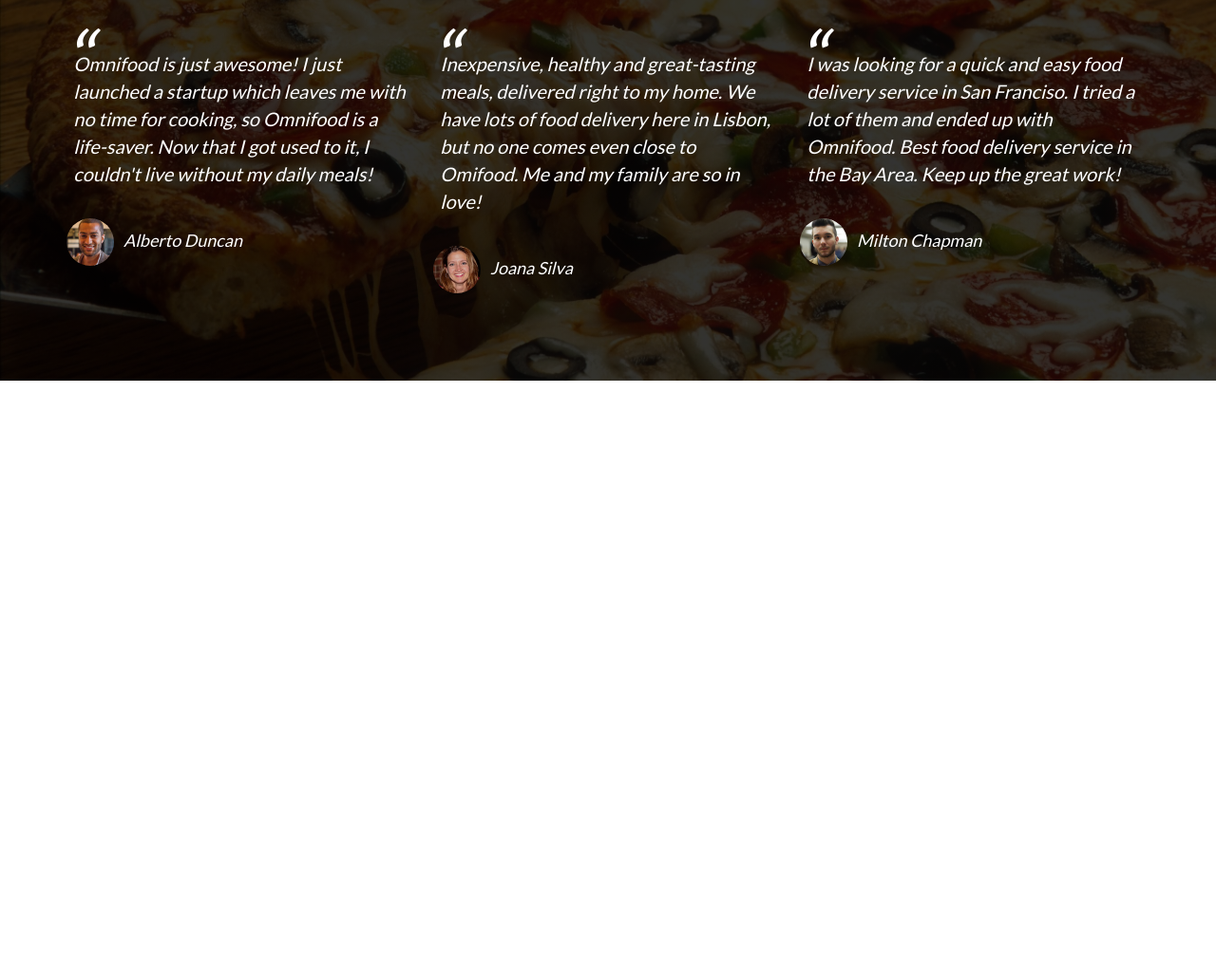
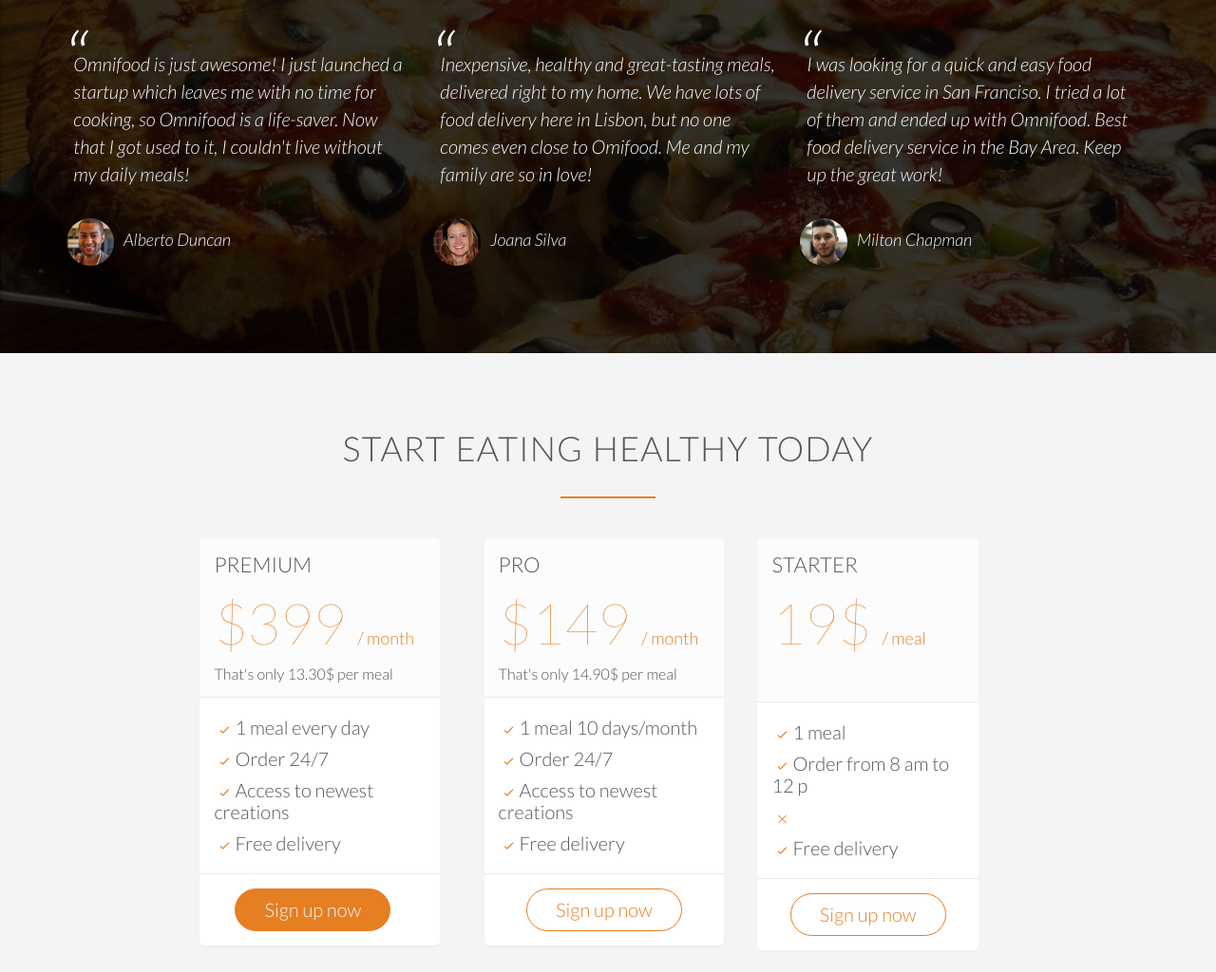
Before and after one commit to shaweii/Omnifood.github.io, a plain HTML site: page index.html in a window 1280 px wide. Shown: the part 3549-4573 px from the top of the page at 95% size. Before the commit the page ends 3950 px from the top, so only its background shows below. Drawn offline with Linux system fonts and the light colour scheme; files whose address does not match are found by name.

Commit message:
Plans box

```diff
--- a/Resource/css/style.css
+++ b/Resource/css/style.css
@@ -368,3 +368,55 @@ cite img{
     margin-right: 10px;
     vertical-align: middle;
 }
+/* PLANS */
+.section-plans{
+background-color: #f4f4f4;
+}
+
+.plan-box{
+    background-color: #fff;
+    border-radius: 5px;
+    width: 90%;
+    margin-left: 50%;
+    box-shadow: 0 2px 2px #efefef;
+}
+
+.plan-box div{
+    padding: 15px;
+    border-bottom: 1px solid #e8e8e8;
+}
+
+.plan-box div:first-child{
+    background-color: #fcfcfc;
+    border-top-left-radius: 5px;
+    border-top-right-radius: 5px;
+}
+
+.plan-box div:last-child{
+    text-align: center;
+    border: none;
+}
+
+.plan-price{
+    font-size: 300%;
+    margin-bottom: 10px;
+    font-weight: 100;
+    color: #e67e22;
+}
+
+.plan-price span{
+font-size: 30%;
+font-weight: 300;
+}
+
+.plan-price-meal{
+    font-size: 80%;
+}
+
+.plan-box ul{
+    list-style: none;
+}
+
+.plan-box ul li{
+    padding: 5px 0;
+}
--- a/index.html
+++ b/index.html
@@ -9,7 +9,7 @@
     <link rel="stylesheet" href="Vendors/css/grid.css">
     <link rel="stylesheet" href="Vendors/css/ionicons.min.css">
     <link rel="stylesheet" href="Resource/css/style.css">
-    <link href='http://fonts.googleapis.com/css?family=Lato&subset=latin,latin-ext' rel='stylesheet' type='text/css'>
+    <link href="https://fonts.googleapis.com/css?family=Lato:100,300,400,300italic" rel="stylesheet" type="text/css">
     <title>Omnifood</title>
 </head>
 
@@ -259,6 +259,76 @@
             </div>
         </div>
     </section>
+
+    <section class="section-plans">
+        <div class="row">
+            <h2>Start eating healthy today</h2>
+        </div>
+        <div class="row">
+            <div class="col apn-1-of-3">
+                <div class="plan-box">
+                    <div>
+                        <h3>Premium</h3>
+                        <p class="plan-price">$399 <span>/ month</span></p>
+                        <p class="plan-price-meal">That's only 13.30$ per meal</p>
+                    </div>
+                    <div>
+                        <ul>
+                            <li><i class="ion-ios-checkmark-empty icon-small"></i>1 meal every day</li>
+                            <li><i class="ion-ios-checkmark-empty icon-small"></i>Order 24/7</li>
+                            <li><i class="ion-ios-checkmark-empty icon-small"></i>Access to newest creations</li>
+                            <li><i class="ion-ios-checkmark-empty icon-small"></i>Free delivery</li>
+                        </ul>
+                    </div>
+                    <div>
+                        <a href="#" class="btn btn-full">Sign up now</a>
+                    </div>
+                </div>
+            </div>
+
+            <div class="col apn-1-of-3">
+                <div class="plan-box">
+                    <div>
+                        <h3>Pro</h3>
+                        <p class="plan-price">$149 <span>/ month</span></p>
+                        <p class="plan-price-meal">That's only 14.90$ per meal</p>
+                    </div>
+                    <div>
+                        <ul>
+                            <li><i class="ion-ios-checkmark-empty icon-small"></i>1 meal 10 days/month</li>
+                            <li><i class="ion-ios-checkmark-empty icon-small"></i>Order 24/7</li>
+                            <li><i class="ion-ios-checkmark-empty icon-small"></i>Access to newest creations</li>
+                            <li><i class="ion-ios-checkmark-empty icon-small"></i>Free delivery</li>
+                        </ul>
+                    </div>
+                    <div>
+                        <a href="#" class="btn btn-ghost">Sign up now</a>
+                    </div>
+                </div>
+            </div>
+
+            <div class="col apn-1-of-3">
+                <div class="plan-box">
+                    <div>
+                        <h3>Starter</h3>
+                        <p class="plan-price">19$ <span>/ meal</span></p>
+                        <p class="plan-pric-meal">&nbsp;</p>
+                    </div>
+                    <div>
+                        <ul>
+                            <li><i class="ion-ios-checkmark-empty icon-small"></i>1 meal</li>
+                            <li><i class="ion-ios-checkmark-empty icon-small"></i>Order from 8 am to 12 p</li>
+                            <li><i class="ion-ios-close-empty icon-small"></i>&nbsp</li>
+                            <li><i class="ion-ios-checkmark-empty icon-small"></i>Free delivery</li>
+                        </ul>
+                    </div>
+                    <div>
+                        <a href="#" class="btn btn-ghost">Sign up now</a>
+                    </div>
+                </div>
+            </div>
+        </div>
+    </section>
 </body>
 
 </html>
```
